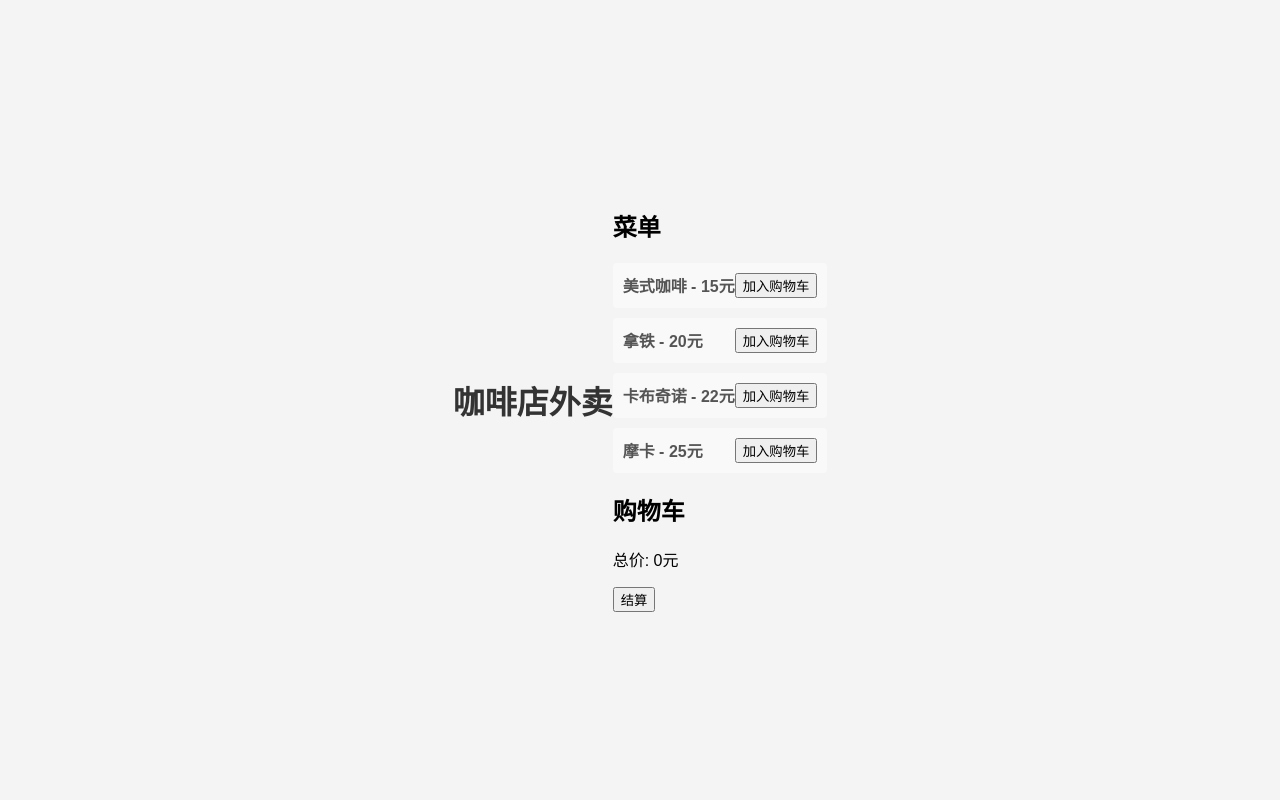
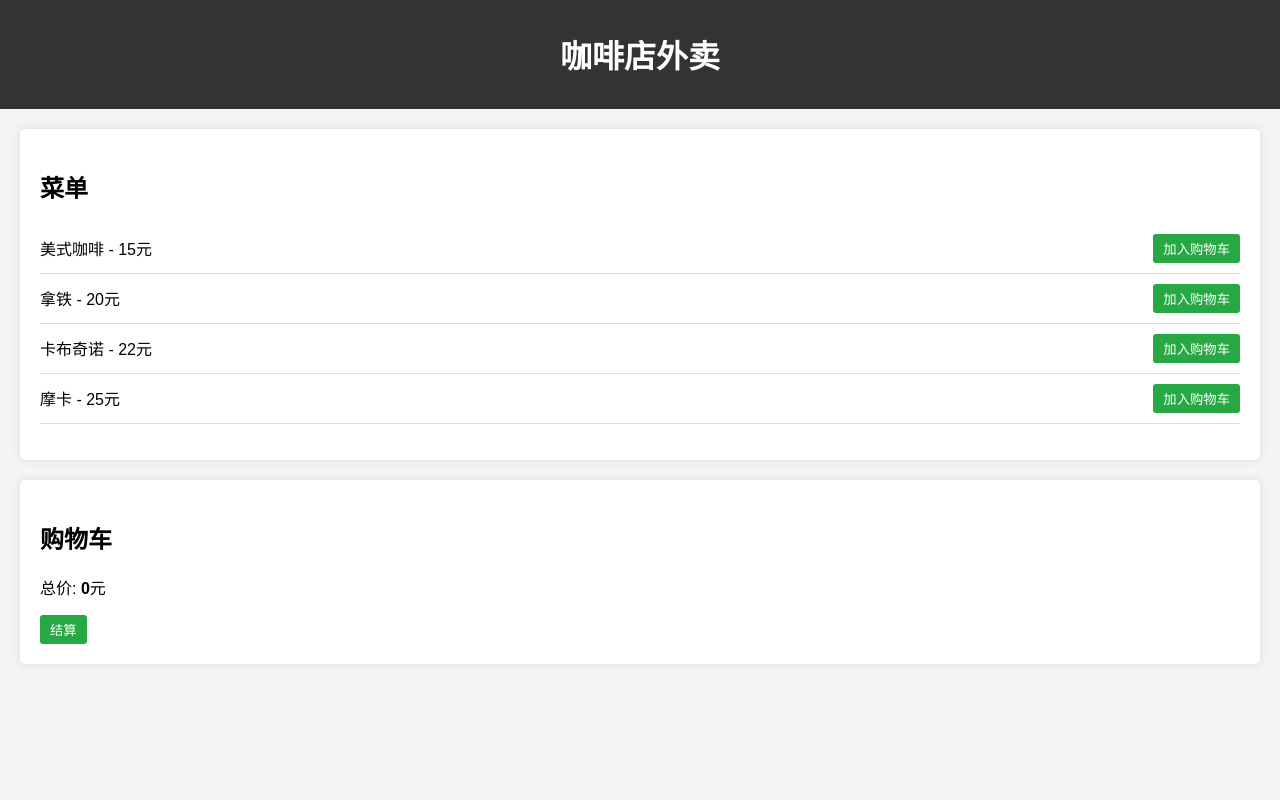
Before and after one commit to ahskyneverlie/COUSINS-CAFE, a PHP site: page / in a window 1280 px wide. Run offline with PHP 8.4, Linux system fonts and the light colour scheme.

Commit message:
Update styles.css

```diff
--- a/styles.css
+++ b/styles.css
@@ -1,25 +1,28 @@
+/* styles.css */
 body {
     font-family: Arial, sans-serif;
-    background-color: #f4f4f4;
     margin: 0;
     padding: 0;
-    display: flex;
-    justify-content: center;
-    align-items: center;
-    height: 100vh;
+    background-color: #f4f4f4;
 }
 
-.menu {
-    background-color: #fff;
-    padding: 20px;
-    border-radius: 8px;
-    box-shadow: 0 0 10px rgba(0, 0, 0, 0.1);
-    width: 300px;
+header {
+    background-color: #333;
+    color: #fff;
+    padding: 10px 0;
     text-align: center;
 }
 
-h1 {
-    color: #333;
+main {
+    padding: 20px;
+}
+
+#menu, #cart {
+    background-color: #fff;
+    padding: 20px;
+    margin-bottom: 20px;
+    border-radius: 5px;
+    box-shadow: 0 0 10px rgba(0, 0, 0, 0.1);
 }
 
 ul {
@@ -28,16 +31,32 @@ ul {
 }
 
 li {
-    background-color: #f9f9f9;
-    margin: 10px 0;
-    padding: 10px;
-    border-radius: 4px;
+    display: flex;
+    justify-content: space-between;
+    align-items: center;
+    padding: 10px 0;
+    border-bottom: 1px solid #ddd;
+}
+
+button {
+    background-color: #28a745;
+    color: #fff;
+    border: none;
+    padding: 5px 10px;
+    border-radius: 3px;
+    cursor: pointer;
+}
+
+button:hover {
+    background-color: #218838;
+}
+
+#cart-items li {
     display: flex;
     justify-content: space-between;
     align-items: center;
 }
 
-li span {
+#total-price {
     font-weight: bold;
-    color: #555;
 }
```
